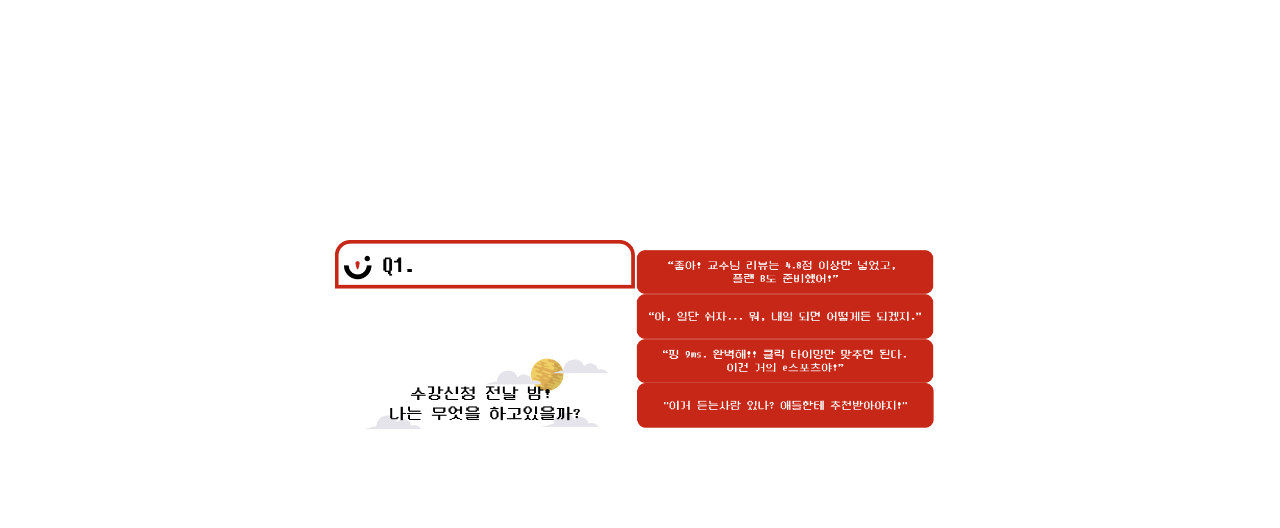
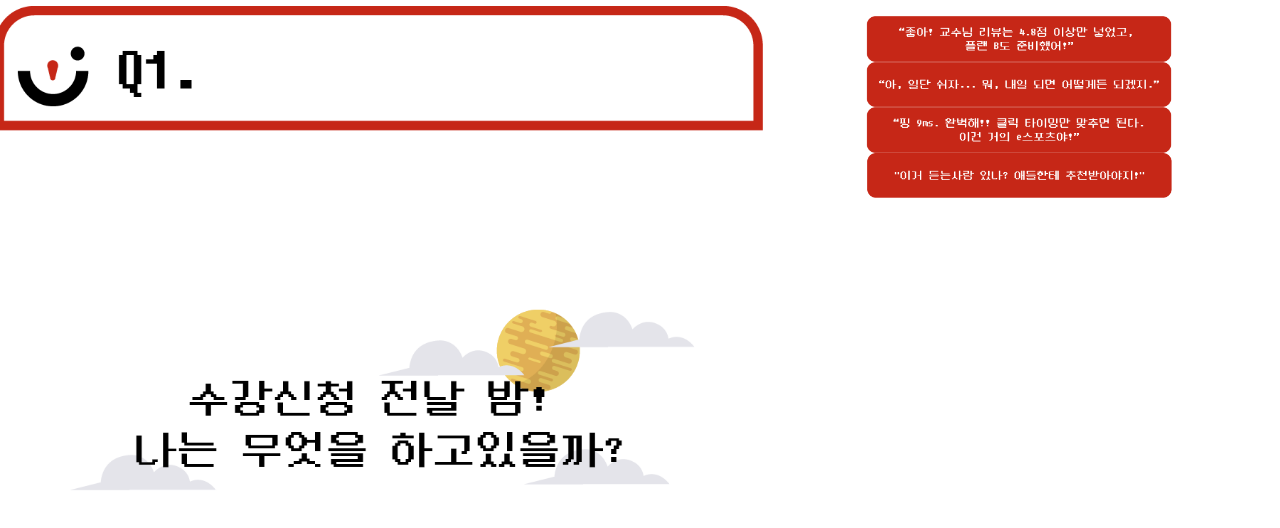
Before and after one commit to chaerimmo04/Test.github.io, a plain HTML site: page index.html in a window 1280 px wide. Both pictures are taken after a click on the button "수강신청 START". Drawn offline with Linux system fonts and the light colour scheme.

Commit message:
Update Minepage_Style.css

```diff
--- a/Minepage_Style.css
+++ b/Minepage_Style.css
@@ -55,7 +55,7 @@ body {
     text-align: center;
 }
 .result img {
-  max-width: 300px;
+  max-width: 60%;
   height: auto;
   margin-top: 10px;
   margin-bottom: 20px;
@@ -64,7 +64,7 @@ body {
   text-align: center;
 }
 .question img {
-    max-width: 300px;
+    max-width: 60%;
     height: auto;
     margin-bottom: 0px;
     position: relative;
@@ -81,7 +81,7 @@ body {
 }
 
 .answer-container img {
-  max-width: 300px; /* 부모 컨테이너에 맞춤 */
+  max-width: 60%; /* 부모 컨테이너에 맞춤 */
   height: auto !important; /* 비율 유지 */
   cursor: pointer;
   transition: transform 0.2s ease, border-color 0.2s ease;
```
